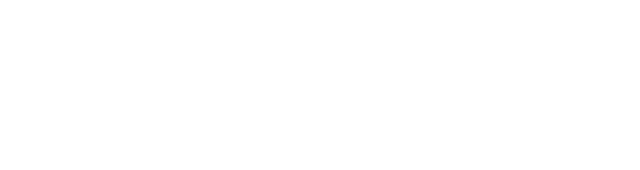
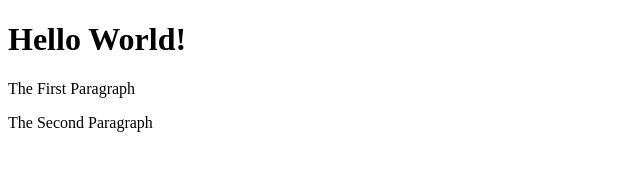
Before and after one commit to PedroGF27/COMP001B.LectureActivity2-1, a plain HTML site: page index.html in a window 1280 px wide. Shown: the whole page, without its empty margins (0-640 px from the left). Drawn offline with Linux system fonts and the light colour scheme.

Commit message:
Added header and two paragraph tags in the index.html

```diff
--- a/index.html
+++ b/index.html
@@ -7,6 +7,11 @@
     <link rel="stylesheet" href="main.css">
 </head>
 <body>
+    <h1>Hello World!</h1>
 
+    <div>
+        <p>The First Paragraph</p>
+        <p>The Second Paragraph</p>
+    </div>
 </body>
 </html>
```
